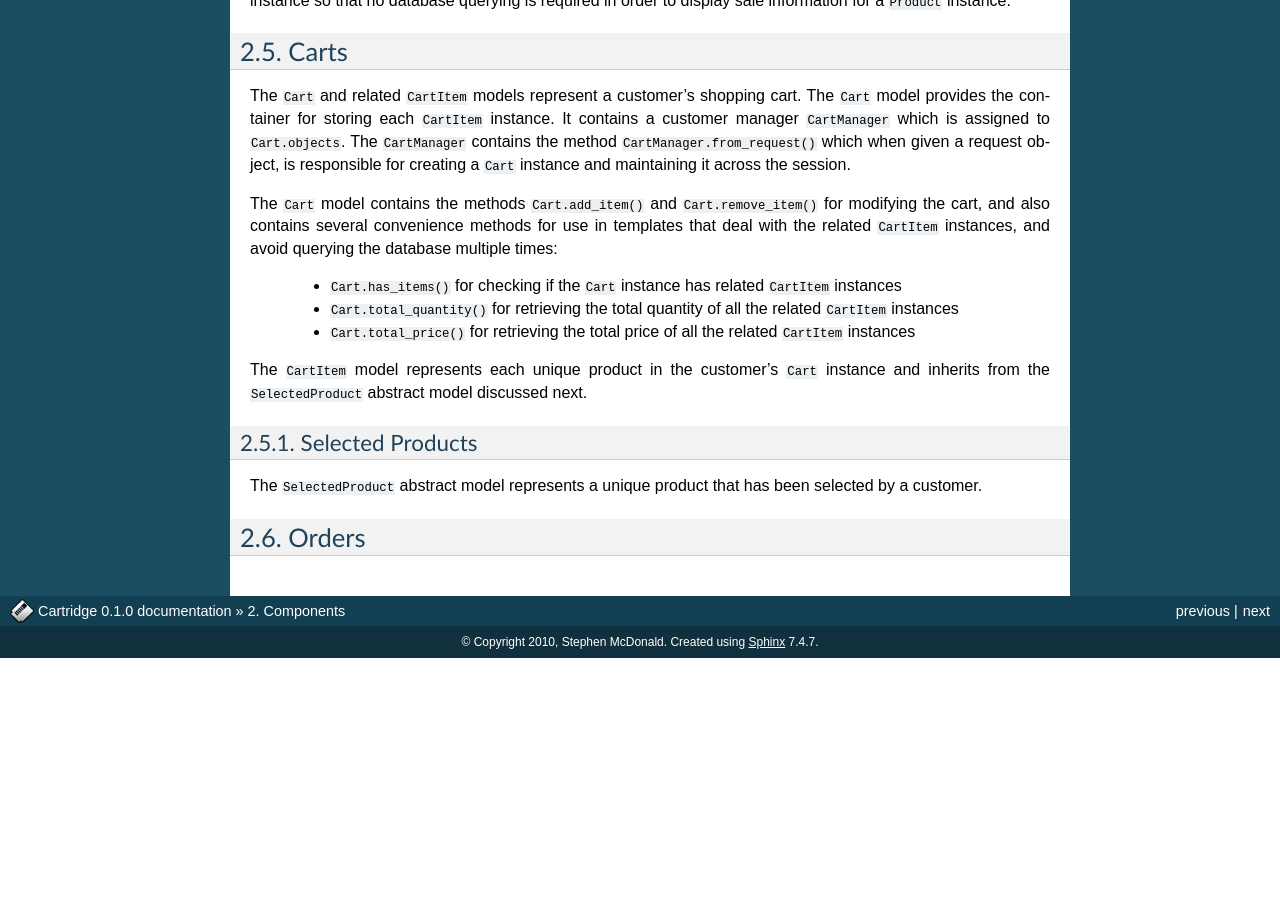
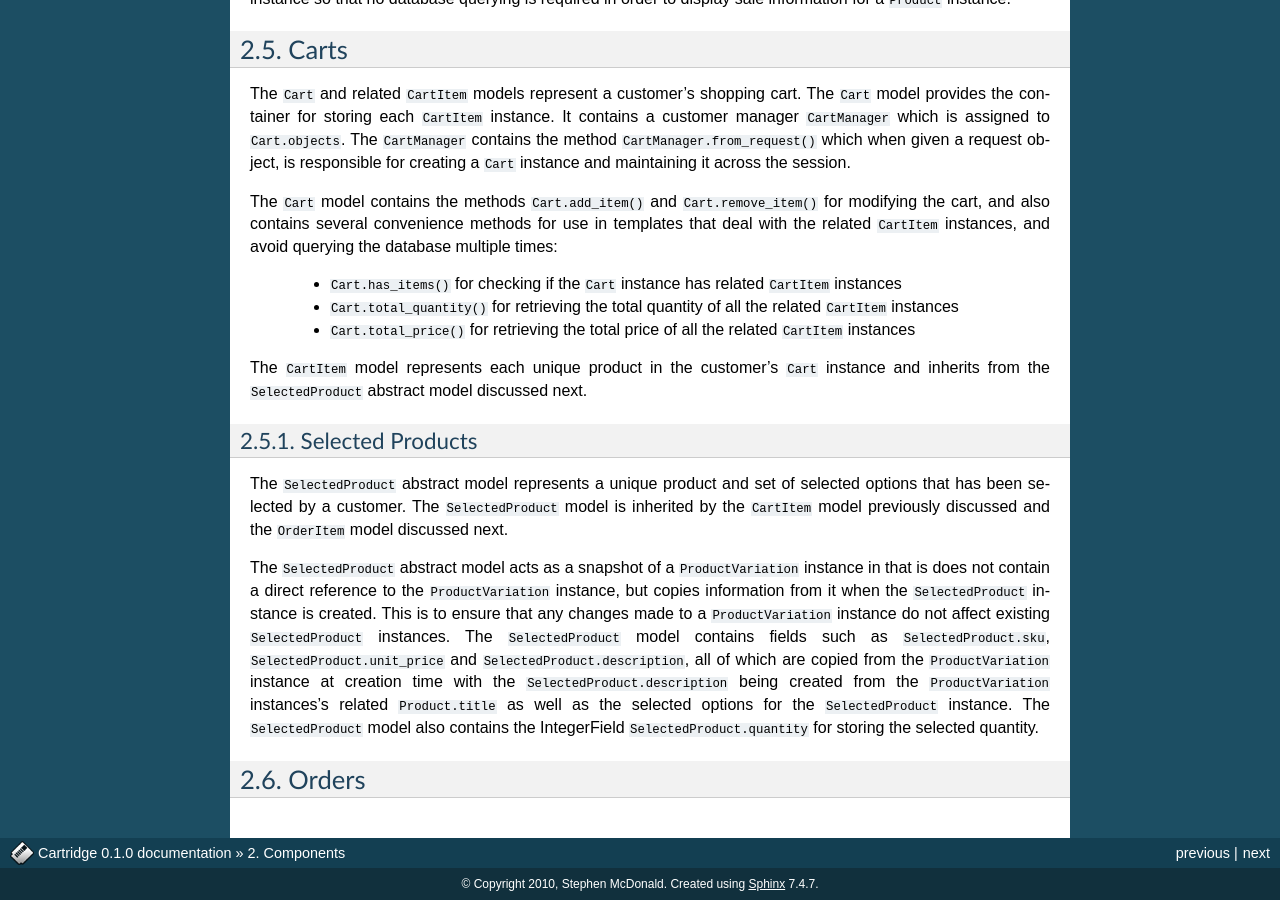
Before and after one commit to stephenmcd/cartridge, a Sphinx documentation site: the page built from docs/components.rst, in a window 1280 px wide and 900 px high, scrolled down 3405 px. Built offline with Sphinx 7.4.7, drawn with Linux system fonts in a browser that asks for light colours; before the commit the page ends 4063 px from its top, so only the background shows below that; some of the changed text lies outside the part shown.

Commit message:
added docs for selected products

```diff
--- a/docs/components.rst
+++ b/docs/components.rst
@@ -75,7 +75,7 @@ The ``Discount`` abstract model provides common features for the reduction of a
     * ``Discount.discount_percent`` for reducing by a percent
     * ``Discount.discount_exact`` for reducing to an amount
 
-The ``Discount`` model also contains a DateTimeField ``Discount.valid_from`` and a DateTimeField ``Discount.valid_to`` which together define the start and end dates of the discount, and a ManyToManyfield ``Discount.categories`` and a ManyToManyfield ``Discount.products`` which together define the applicable ``Category`` and ``Product`` instances the discount is applicable for.
+The ``Discount`` model also contains a DateTimeField ``Discount.valid_from`` and a DateTimeField ``Discount.valid_to`` which together define the start and end dates of the discount, and a ManyToManyField ``Discount.categories`` and a ManyToManyField ``Discount.products`` which together define the applicable ``Category`` and ``Product`` instances the discount is applicable for.
 
 The ``Discount`` abstract model is inherited by the ``DiscountCode`` and ``Sale`` models discussed next.
 
@@ -107,7 +107,9 @@ The ``CartItem`` model represents each unique product in the customer's ``Cart``
 Selected Products
 ^^^^^^^^^^^^^^^^^
 
-The ``SelectedProduct`` abstract model represents a unique product that has been selected by a customer.
+The ``SelectedProduct`` abstract model represents a unique product and set of selected options that has been selected by a customer. The ``SelectedProduct`` model is inherited by the ``CartItem`` model previously discussed and the ``OrderItem`` model discussed next.
+
+The ``SelectedProduct`` abstract model acts as a snapshot of a ``ProductVariation`` instance in that is does not contain a direct reference to the ``ProductVariation`` instance, but copies information from it when the ``SelectedProduct`` instance is created. This is to ensure that any changes made to a ``ProductVariation`` instance do not affect existing ``SelectedProduct`` instances. The ``SelectedProduct`` model contains fields such as ``SelectedProduct.sku``, ``SelectedProduct.unit_price`` and ``SelectedProduct.description``, all of which are copied from the ``ProductVariation`` instance at creation time with the ``SelectedProduct.description`` being created from the  ``ProductVariation`` instances's related ``Product.title`` as well as the selected options for the ``SelectedProduct`` instance. The ``SelectedProduct`` model also contains the IntegerField ``SelectedProduct.quantity`` for storing the selected quantity.
 
 Orders
 ------
```
Also changed, not shown: other parts of docs/components.rst (+2 -2 lines).
